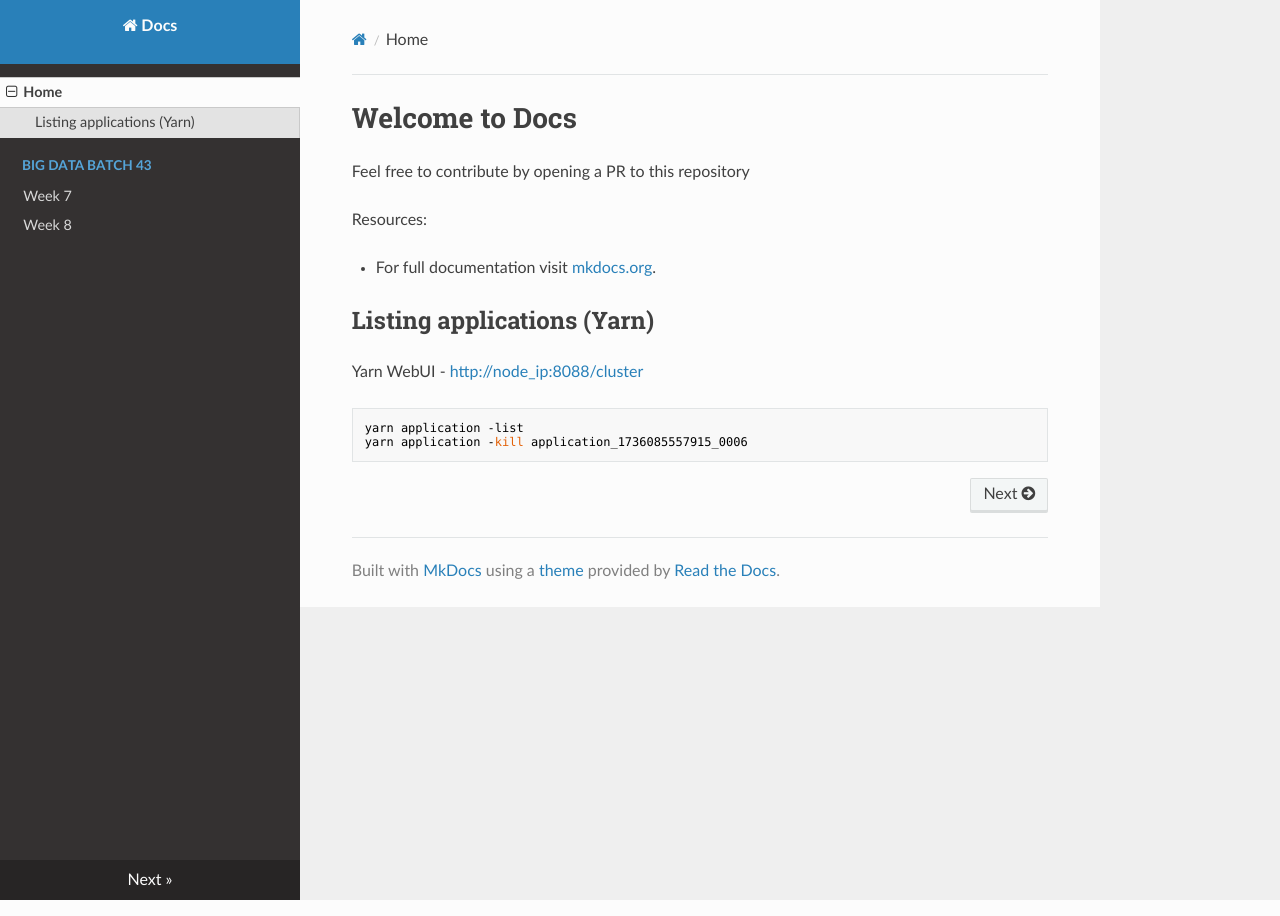
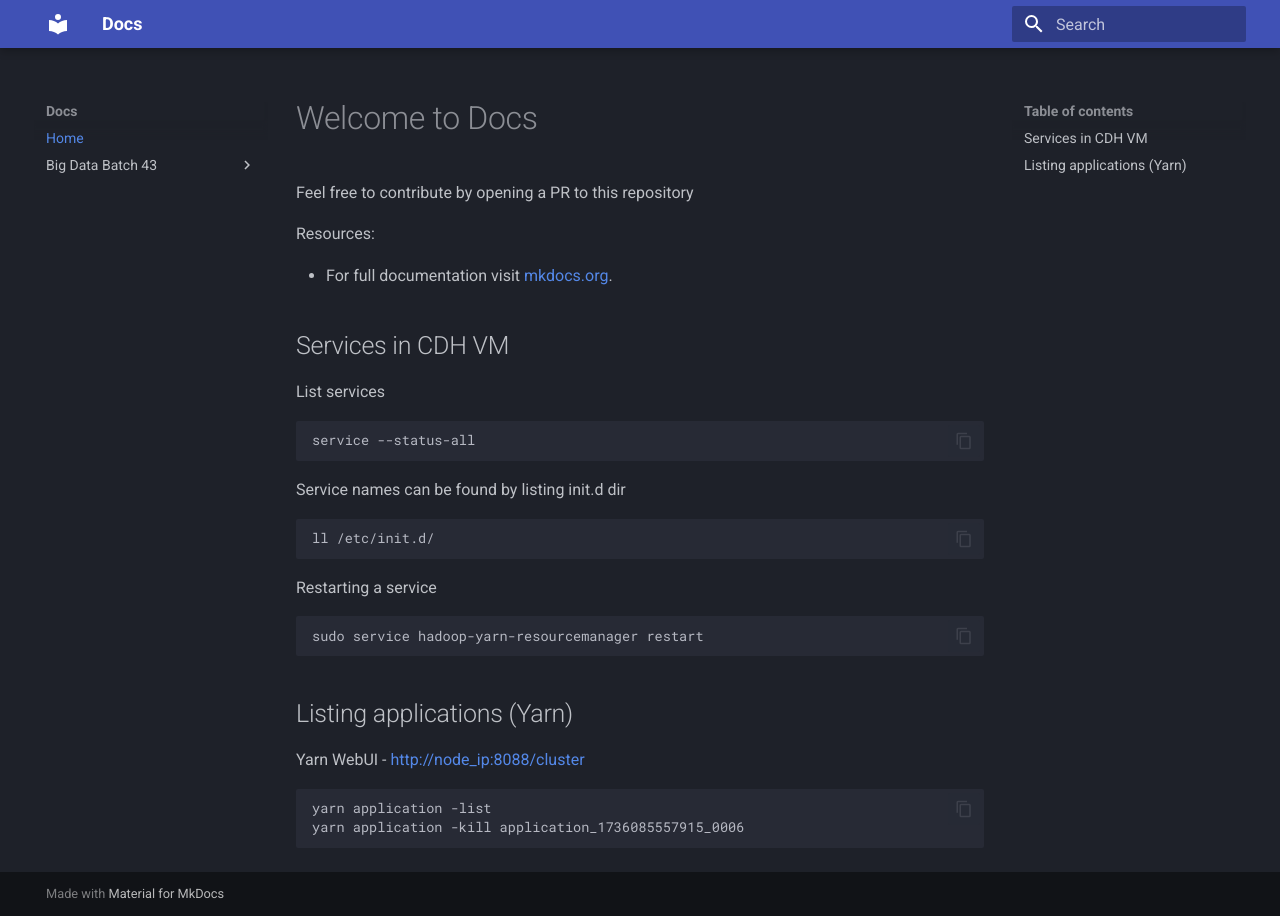
Before and after one commit to leodude77/docs, an MkDocs documentation site: the page built from docs/index.md, in a window 1280 px wide. Built offline with MkDocs 1.6.1 and Material for MkDocs 9.7.7, drawn with Linux system fonts in a browser that asks for light colours; nearby versions of some CDN libraries; some of the changed lines change nothing that is shown.

Commit message:
slow add 1

````diff
--- a/docs/big_data/week_8/index.md
+++ b/docs/big_data/week_8/index.md
@@ -1,99 +1,235 @@
 # Welcome to week 8
+
+## Day 1
+* Date - 20250111
+* Video - 15 hive deep dive hive vs sql
+<iframe width="560" height="315" src="https://www.youtube.com/embed/PyZ1Gu8Pxk4?si=82CDyBJmrH-XWKqb" title="YouTube video player" frameborder="0" allow="accelerometer; autoplay; clipboard-write; encrypted-media; gyroscope; picture-in-picture; web-share" referrerpolicy="strict-origin-when-cross-origin" allowfullscreen></iframe>
+
+### Sqoop import all tables
+Importing all tables present in the same database
+=== "Example"
+    ```
+    sqoop import-all-tables --connect jdbc.. --username root --password cloudera --warehouse-dir /user/cloudera/alltab --exclude-tables tab1,tab2 -m 1
+    ```
+=== "Try it out"
+    ```sql
+    hadoop dfsadmin -safemode leave
+
+    mysql -uroot -pcloudera
+
+    create database if not exists alltabdb;
+    use alltabdb;
+    drop table if exists city1;
+    create table city1(id int,name varchar(100),city varchar(100));
+    insert into city1 values(1,'sai','chennai');
+    insert into city1 values(2,'ravi','hyderabad');
+    insert into city1 values(3,'rani','chennai');
+    insert into city1 values(4,'vasu','bangalore');
+
+    select * from city1;
+
+    drop table if exists city2;
+    create table city2(id int,name varchar(100),city varchar(100));
+    insert into city2 values(1,'sai','Delhi');
+    insert into city2 values(2,'ravi','Mumbai');
+
+    select * from city2;
+
+    drop table if exists city3;
+    create table city3(id int,name varchar(100),city varchar(100));
+    insert into city3 values(1,'sai','Kochi');
+    insert into city3 values(2,'ravi','Pajk');
+
+    select * from city3;
+    exit;
+
+    sqoop import-all-tables --connect jdbc:mysql://localhost/alltabdb --username root --password cloudera --warehouse-dir /user/cloudera/alltab --exclude-tables city1 -m 1
+    ```
+Seems like internally it runs seperate jobs for each table
+![sqoop](../../assets/big_data/Week%208/sqoop_import_all.jpg "sqoop-import-all")
+
+* https://sqoop.apache.org/docs/1.4.0-incubating/SqoopUserGuide.html#id1766722
+
+### Hive intro
+#### Hive diagram
+![hive-intro](../../assets/big_data/Week%208/hive_diag.jpg "hive-intro")
+
+#### Children of Hive (Tools/Services built on hive)
+* Snowflake
+* AWS Athena
+* AWS Redshift
+* Azure Synapse
+* Google big query
+
+#### SQL VS HQL
+
+##### ETL
+```sql
+mysql -uroot -pcloudera
+
+drop database example;
+create database example;
+use example;
+create table tab1(id int, name varchar(100));
+insert into tab1 values(1,'name1');
+insert into tab1 values(2,'name2');
+select * from tab1;
+exit;
+
+sqoop import --connect jdbc:mysql://localhost/example --username root --password cloudera --delete-target-dir --target-dir /user/cloudera/example -m 1 --table tab1 --as-parquetfile
+
+hadoop fs -ls /user/cloudera/example
+mkdir /home/cloudera/example
+hadoop fs -get /user/cloudera/example/01bbbca6-3fbd-4be0-8be1-44de284752aa.parquet /home/cloudera/example
+cd /home/cloudera/example
+mv 01bbbca6-3fbd-4be0-8be1-44de284752aa.parquet data.parquet
+
+mysql -uroot -pcloudera
+use example;
+truncate table tab1;
+load data local infile '/home/cloudera/example/data.parquet' into table tab1;
+select * from tab1;
+exit;
+```
 
 ## Day 2
 * Date - 20250112
-* Video - 14 serialized deep dive file formats parquet
+* Video - 16
 
 ### Sqoop fetch-size
 By default sqoop imports records in batches of 1000, can have custom value depending on the usecase and resources available, used for performance tuning. (No one value fits all - trial & error)
 
-### Hive Handson (Basic insert)
-```
-hadoop dfsadmin -safemode leave
-```
+### Hive
+* Hive uses mapreduce engine when certain operations are performed
+* Hive has a separate directory in hdfs which is `/user/hive/warehouse` any objects created without specifying location(for a table) land here
+* For example, once a table is created within a db the directory would be shown as - `/user/hive/warehouse/db_name.db/table_name`
+* DML operations run MR jobs
+![insert-hive](../../assets/big_data/Week%208/insert_into_hive_yarn_job.jpg "insert-hive")
+* Hive and hdfs dir are interlinked, if changes are done in hdfs, hive reflects the said changes and vice versa
+* `describle formatted table_name` can be used to get info including location
 
-hive
-```
-create database odb;
-use odb;
+#### Hive Handson (Basic insert)
 
-create table  otab(id int);
-insert into otab values(1000);
-select * from otab;
+=== "Shortened"
+    ```sql title="hive"
+    create database odb;
+    use odb;
 
-quit;
-```
-```
-hadoop   fs   -ls   /user/hive/warehouse/
-hadoop   fs   -ls   /user/hive/warehouse/odb.db
-hadoop   fs   -ls   /user/hive/warehouse/odb.db/otab
-hadoop   fs   -cat  /user/hive/warehouse/odb.db/otab/000000_0
-```
+    create table  otab(id int);
+    insert into otab values(1000);
+    select * from otab;
+    ```
+    ```sql title="hdfs"
+    hadoop   fs   -cat  /user/hive/warehouse/odb.db/otab/000000_0
+    ```
+
+=== "Try it out"
+
+    ```sql
+    hadoop dfsadmin -safemode leave
+
+    --Hive
+    drop database odb cascade;
+    create database odb;
+    use odb;
+
+    create table  otab(id int);
+    insert into otab values(1000);
+    select * from otab;
+
+    quit;
+
+    hadoop   fs   -ls   /user/hive/warehouse/
+    hadoop   fs   -ls   /user/hive/warehouse/odb.db
+    hadoop   fs   -ls   /user/hive/warehouse/odb.db/otab
+    hadoop   fs   -cat  /user/hive/warehouse/odb.db/otab/000000_0
+    ```
 
 
-### Hive Handson (No location specified)
-```
-hadoop dfsadmin -safemode leave
+#### Hive Handson (No location specified)
+=== "Shortened"
+    ```sql title="hive"
+    create table ztab(id int,name string,amt int) row format delimited fields terminated by ',';
 
-cd
-echo 1,zeyo,40 > zfile
-echo 2,ravi,70 >> zfile
-echo 3,rani,70 >> zfile
-```
-hive
-```
-drop database if exists zdb cascade;
+    load data local inpath '/home/cloudera/zfile' into table ztab;
+    ```
 
-create database if not exists zdb;
-use zdb;
+    ```sql title="hdfs"
+    hadoop    fs   -ls    /user/hive/warehouse/zdb.db/ztab
+    ```
 
-create table ztab(id int,name string,amt int) row format delimited fields terminated by ',';
+    Alt: One liner for hive
+    ```sql
+    hive -e "drop database if exists odb cascade; create database if not exists odb; use odb; create table if not exists otab(id int); insert into otab values(2000); select * from otab;"
+    ```
 
-load data local inpath '/home/cloudera/zfile' into table ztab;
+=== "Try it out"
+    ```sql
+    hadoop dfsadmin -safemode leave
 
-select * from ztab;
-select * from ztab where id>1;
+    cd
+    echo 1,zeyo,40 > zfile
+    echo 2,ravi,70 >> zfile
+    echo 3,rani,70 >> zfile
 
-quit;
-```
-```
-hadoop    fs   -ls    /user/hive/warehouse/zdb.db/ztab
-```
-Alt: One liner for hive
-```
-hive -e "drop database if exists odb cascade; create database if not exists odb; use odb; create table if not exists otab(id int); insert into otab values(2000); select * from otab;"
-```
+    --Hive
+    drop database if exists zdb cascade;
+    create database if not exists zdb;
+    use zdb;
 
-### Hive Handson (Specifying location)
+    create table ztab(id int,name string,amt int) row format delimited fields terminated by ',';
+    load data local inpath '/home/cloudera/zfile' into table ztab;
 
-```
-hadoop dfsadmin -safemode leave
+    select * from ztab;
+    select * from ztab where id>1;
 
-cd
-echo 1,zeyo,40 > zfile
-echo 2,ravi,70 >> zfile
-echo 3,rani,70 >> zfile
+    quit;
 
-hadoop  fs   -mkdir  /user/cloudera/ddir
-hadoop  fs   -put   /home/cloudera/zfile  /user/cloudera/ddir/
-```
+    hadoop    fs   -ls    /user/hive/warehouse/zdb.db/ztab
+    ```
 
-hive
-```
-drop database if exists ldb cascade;
-create database if not exists ldb;
-use ldb;
+#### Hive Handson (Specifying location)
 
-create table ltab(id int,name string,amt int) row format delimited fields terminated by ',' location '/user/cloudera/ddir';
+=== "Shortened"
+    ```sql
+    hadoop  fs   -mkdir  /user/cloudera/ddir
+    hadoop  fs   -put   /home/cloudera/zfile  /user/cloudera/ddir
 
-select * from ltab;
-select * from ltab where id > 1;
-```
+    create table ltab(id int,name string,amt int) row format delimited fields terminated by ',' location '/user/cloudera/ddir';
+    ```
 
-Alt: One liner for hive
-```
-hive -e "drop database if exists ldb cascade; create database if not exists ldb; use ldb; create table ltab(id int,name string,amt int) row format delimited fields terminated by ',' location '/user/cloudera/ddir';select * from ltab;select * from ltab where id > 1;"
-```
+    Alt: One liner for hive
+    ```sql
+    hive -e "drop database if exists ldb cascade; create database if not exists ldb; use ldb; create table ltab(id int,name string,amt int) row format delimited fields terminated by ',' location '/user/cloudera/ddir';select * from ltab;select * from ltab where id > 1;"
+    ```
+
+=== "Try it out"
+    ```sql
+    hadoop dfsadmin -safemode leave
+
+    cd
+    echo 1,zeyo,40 > zfile
+    echo 2,ravi,70 >> zfile
+    echo 3,rani,70 >> zfile
+
+    --Hive
+    drop database if exists ldb cascade;
+    exit;
+
+    hadoop  fs   -mkdir  /user/cloudera/ddir
+    hadoop  fs   -put   /home/cloudera/zfile  /user/cloudera/ddir/
+
+    --Hive
+    create database ldb;
+    use ldb;
+
+    create table ltab(id int,name string,amt int) row format delimited fields terminated by ',' location '/user/cloudera/ddir';
+
+    select * from ltab;
+    select * from ltab where id > 1;
+
+    describe formatted ltab;
+    ```
 
 ### Task
 * Execute above handson
@@ -102,3 +238,4 @@ hive -e "drop database if exists ldb cascade; create database if not exists ldb;
 * Multiple tables can have same location specified during hive table creation
 * Performance tuning for sqoop
     * https://medium.com/swlh/performance-tuning-apache-sqoop-512242a58df5
+    * https://community.cloudera.com/t5/Community-Articles/SQOOP-Performance-tuning/ta-p/248260
--- a/docs/index.md
+++ b/docs/index.md
@@ -6,6 +6,20 @@ Resources:
 
 * For full documentation visit [mkdocs.org](https://www.mkdocs.org).
 
+## Services in CDH VM
+List services
+```
+service --status-all
+```
+Service names can be found by listing init.d dir
+```
+ll /etc/init.d/
+```
+Restarting a service
+```
+sudo service hadoop-yarn-resourcemanager restart
+```
+
 ## Listing applications (Yarn)
 
 Yarn WebUI - http://node_ip:8088/cluster
--- a/mkdocs.yml
+++ b/mkdocs.yml
@@ -6,9 +6,24 @@ nav:
     - Week 8: 'big_data/week_8/index.md'
 
 markdown_extensions:
+  - pymdownx.highlight:
+        anchor_linenums: true
+        line_spans: __span
+        pygments_lang_class: true
   - pymdownx.magiclink
+  - pymdownx.inlinehilite
+  - pymdownx.snippets
+  - pymdownx.superfences
+  - pymdownx.tabbed:
+      alternate_style: true
 
 plugins:
+  - search
   - glightbox
 
-theme: readthedocs
+theme:
+  name: material
+  palette:
+    scheme: slate
+  features:
+    - content.code.copy
````
Also changed, not shown: docs/assets/big_data/Week 8/hive_diag.jpg (added), docs/assets/big_data/Week 8/insert_into_hive_yarn_job.jpg (added), docs/assets/big_data/Week 8/sqoop_import_all.jpg (added).
